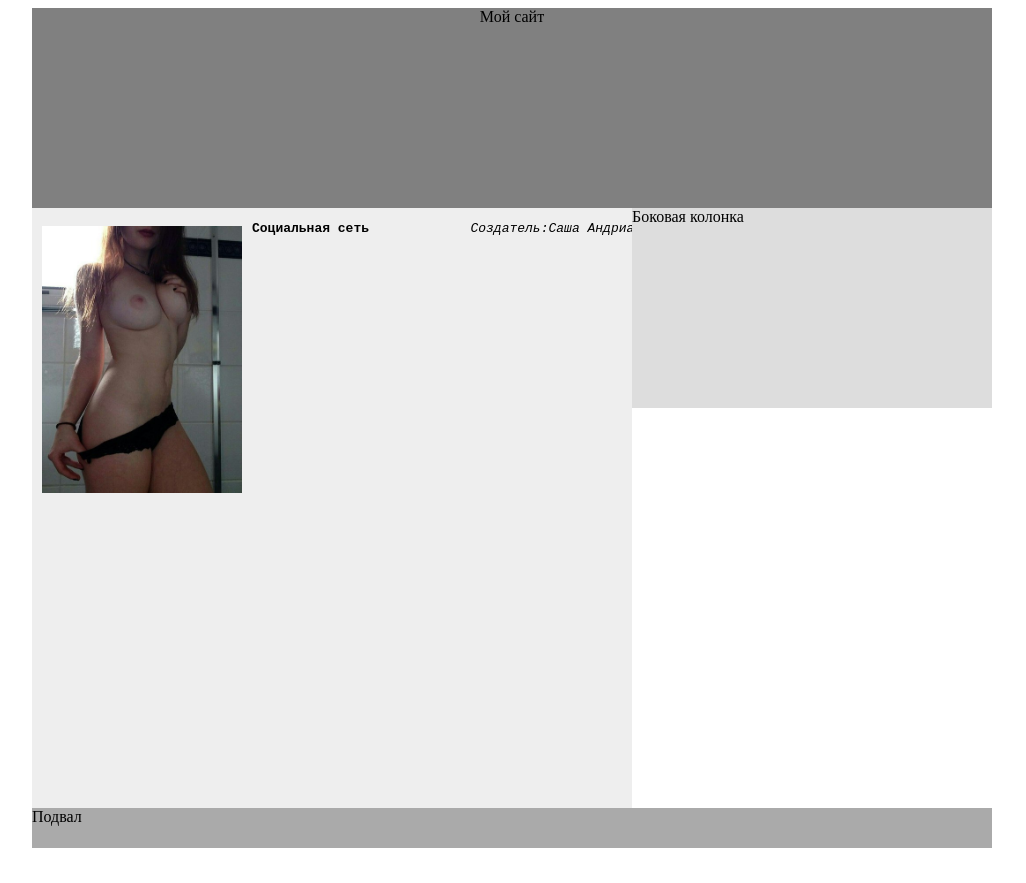
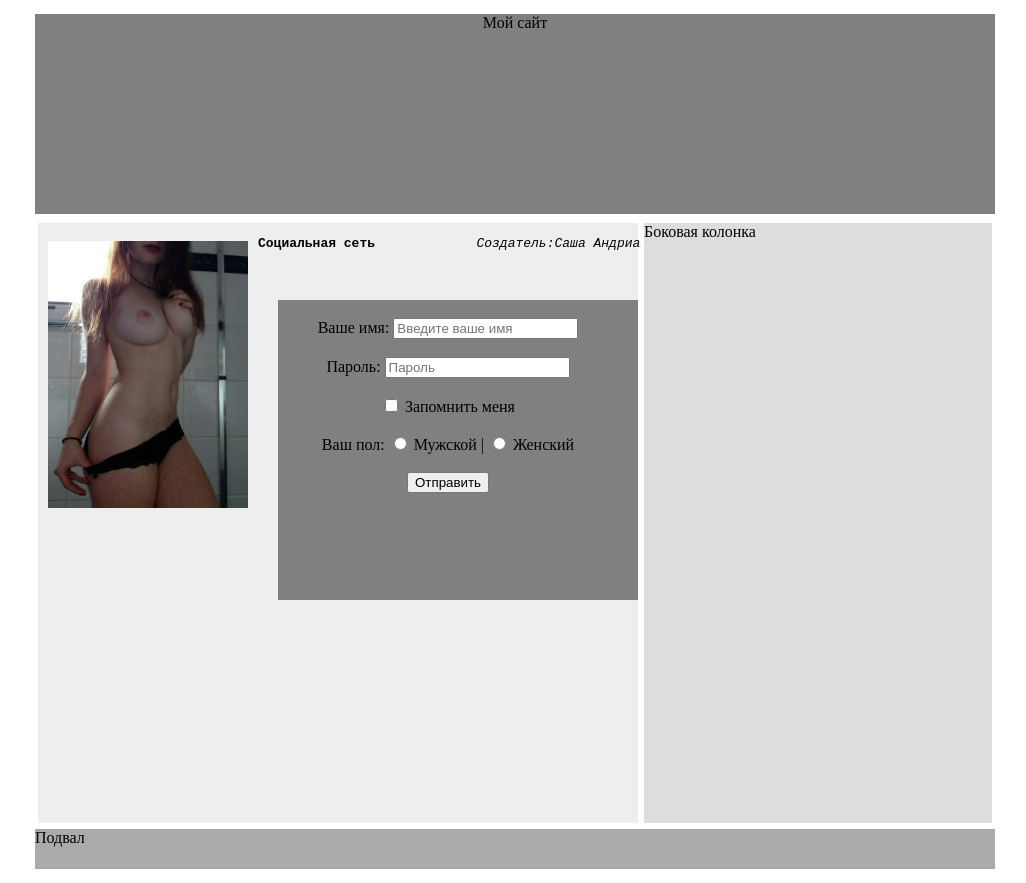
Before and after one commit to BlackFireOne/blackfireone.github.io, a plain HTML site: page index.html in a window 1280 px wide. Shown: the whole page, without its empty margins (128-1154 px from the left). Before the commit the page ends 856 px from the top, so only its background shows below. Drawn offline with Linux system fonts and the light colour scheme.

Commit message:
Add files via upload

```diff
--- a/index.html
+++ b/index.html
@@ -1,7 +1,7 @@
 <!DOSTYPE html>
 <html>
 	<head>
-		<title>Верстка на ксс</title>
+		<title>Kedrium</title>
 		<meta charset="UTF-8"/>
 		<link href="style.css" rel="stylesheet" type="text/css">
 	</head>
@@ -11,9 +11,16 @@
 			<div>
 				<div id="kontent">
 				<img src="images/1.jpg" width="200px" align="left" vspace="18" hspace="10">
-				<pre><b>Социальная сеть</b> <em>            Создатель:Саша Андрианов</em></pre>
-
-
+				<pre><b>Социальная сеть</b> <em>            Создатель:Саша Андрианов</em></pre></br></br>
+				 <div id=savebaza align="center">
+				 <form action="index2.html" method="POST">
+					</br><label for="first_name">Ваше имя:  </label><input type="text" id="first_name" name="first_name" placeholder="Введите ваше имя"></br></br>
+					<label for="password">Пароль:    </label><input type="password" id="password" name="password" placeholder="Пароль" hspace="0"></br>
+					</br><input type="checkbox" value="1" name="remember" > Запомнить меня </br>
+					</br>Ваш пол: <input type="radio" value="male" name="sex"> Мужской | <input type="radio" value="devushka" name="sex"> Женский </br>
+					</br><input type="submit" name="submit" value="Отправить"></br>
+				</form>
+				 </div>
 				</div>
 				<div id="bokovaya_kolonka">Боковая колонка</div>
 			</div>
--- a/style.css
+++ b/style.css
@@ -1,6 +1,7 @@
 div {
 	width:960px;
 	margin: 0 auto;
+	border: 3px solid white;
 }
 
 #shapka {
@@ -16,8 +17,8 @@ div {
 }
 
 #bokovaya_kolonka {
-	width:360px;
-	height:200px;
+	width:348px;
+	height:600px;
 	float: right;
 	background-color:#ddd;
 }
@@ -27,3 +28,16 @@ div {
 	height: 40px;
 	background-color:#aaa;
 }
+
+#savebaza {
+	border: 0px solid grey;
+	padding-right:20px;
+	width:340px;
+	height:300px;
+	float:right;
+	background-color:grey;
+}
+
+#first_name {
+	align:right;
+}
```
